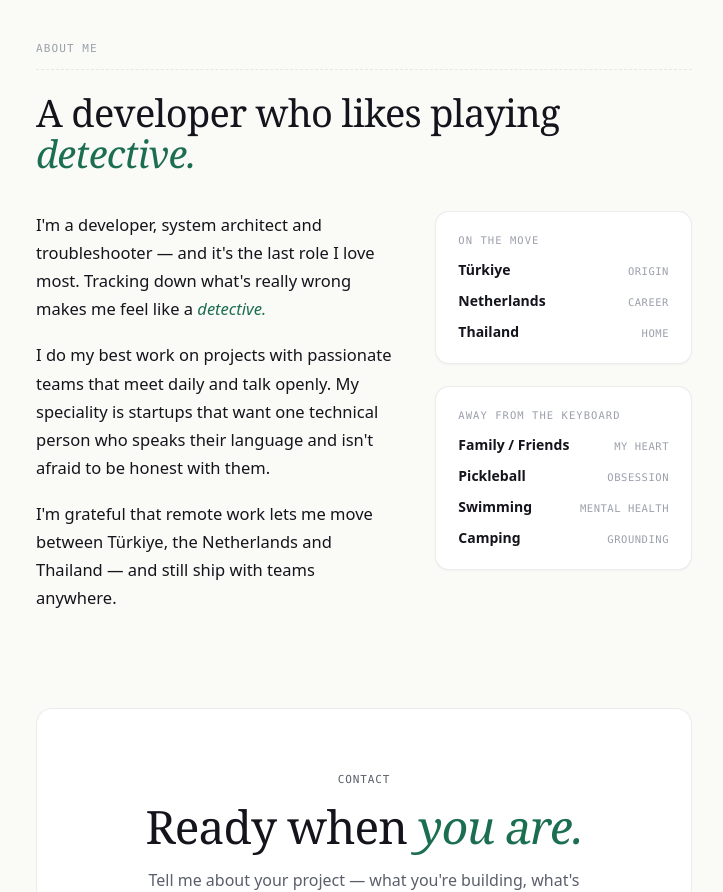
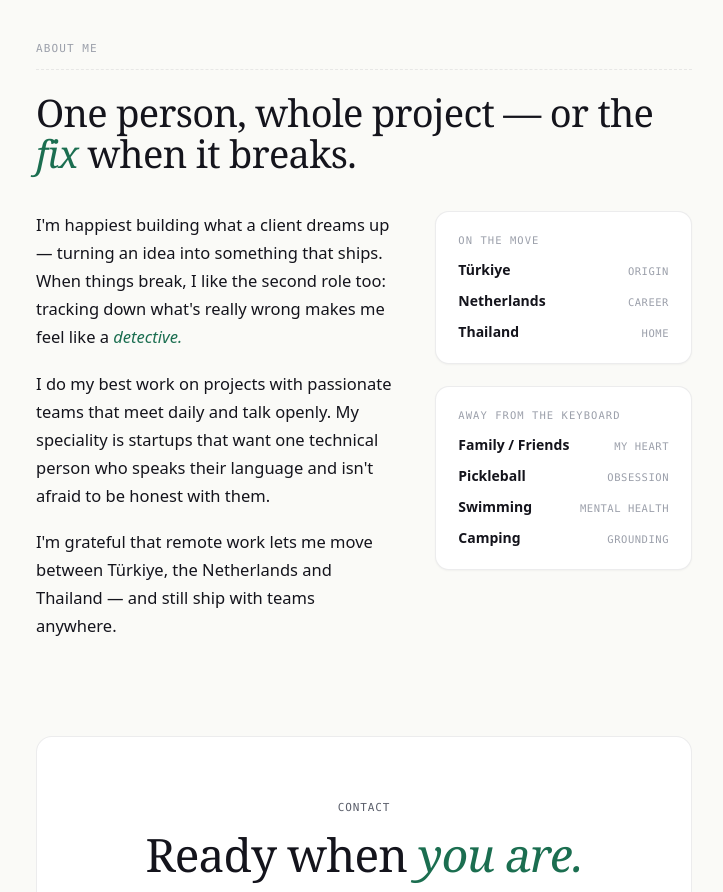
Before and after one commit to sylow/sylow.net, a Nuxt app: page / in a window 1280 px wide. Shown: the part 7620-8512 px from the top of the page, without its empty margins (276-999 px from the left). Built offline with nearby package versions, Linux system fonts and the light colour scheme.

Commit message:
content: lead about with building, detective as second love

```diff
--- a/app/components/SiteAbout.vue
+++ b/app/components/SiteAbout.vue
@@ -10,13 +10,14 @@ const fun: Array<{ name: string; note: string }> = [
 <template>
   <div class="wrap">
     <SectionHead eyebrow="About me">
-      A developer who likes playing <em>detective.</em>
+      One person, whole project — or the <em>fix</em> when it breaks.
     </SectionHead>
     <div class="about-grid">
       <div class="about-prose">
         <p>
-          I'm a developer, system architect and troubleshooter — and it's the last role I
-          love most. Tracking down what's really wrong makes me feel like a <em>detective.</em>
+          I'm happiest building what a client dreams up — turning an idea into something that
+          ships. When things break, I like the second role too: tracking down what's really
+          wrong makes me feel like a <em>detective.</em>
         </p>
         <p>
           I do my best work on projects with passionate teams that meet daily and talk openly.
```
